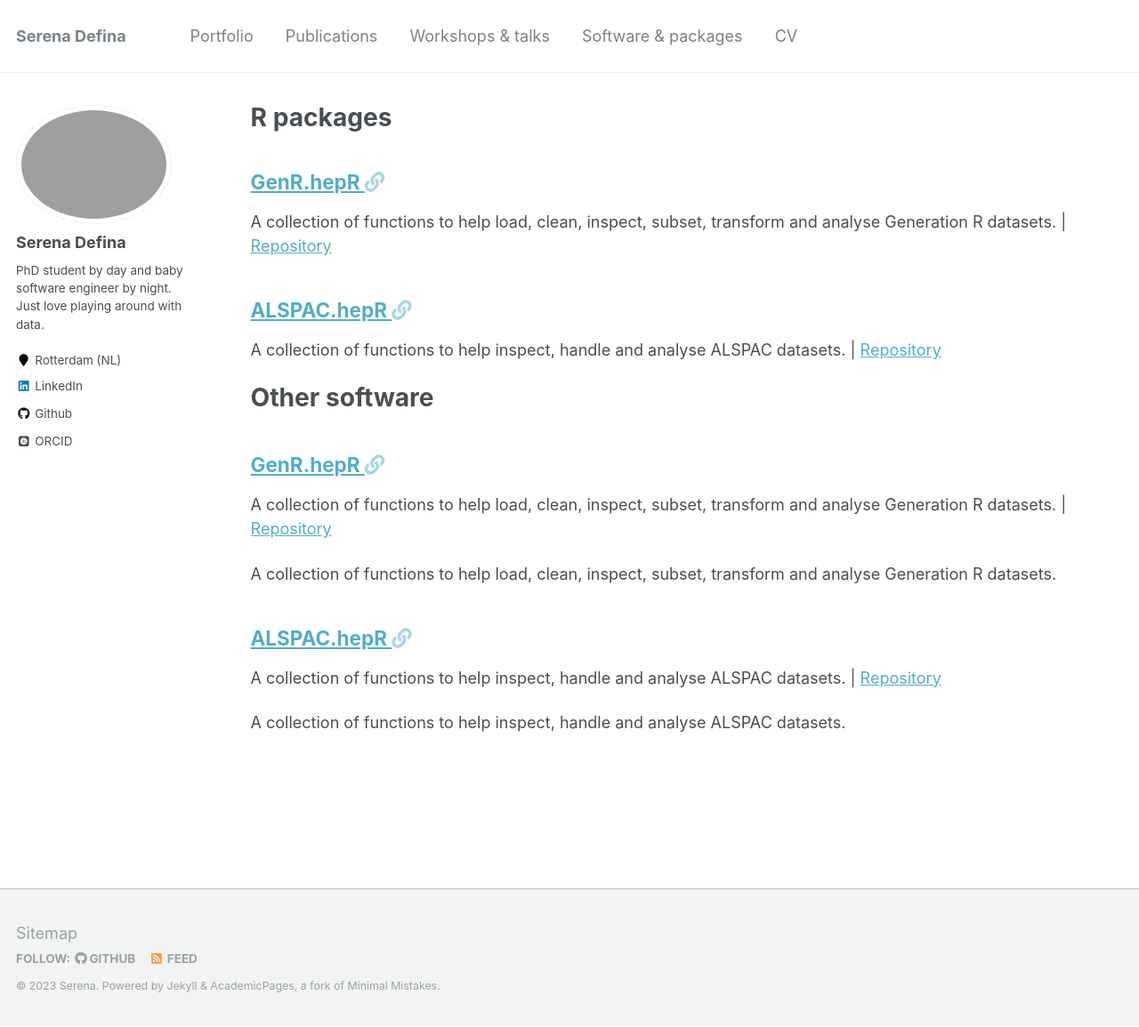
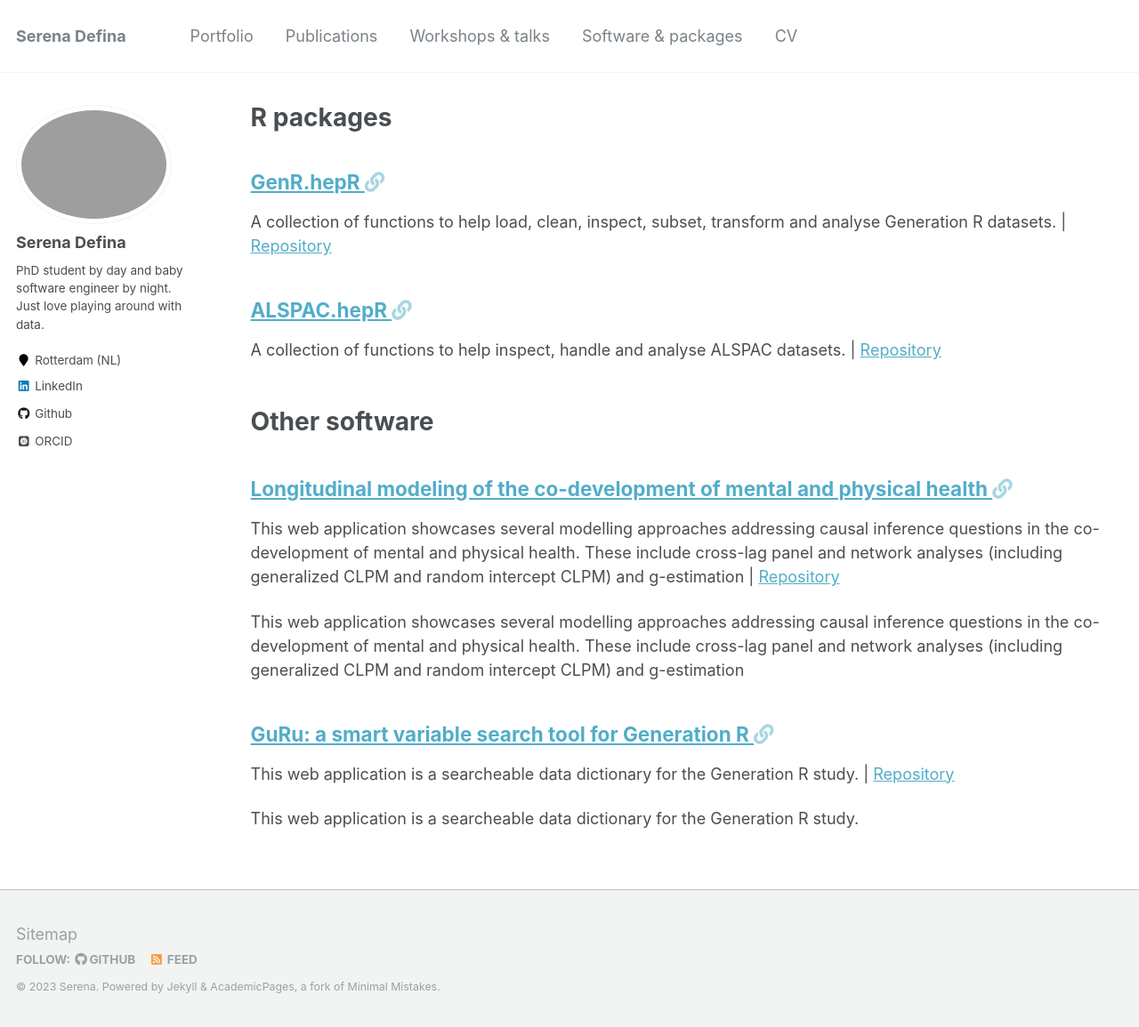
Before and after one commit to SereDef/seredef.github.io, a Jekyll site: the page built from _pages/software.html, in a window 1280 px wide and 1155 px high. Shown: the whole window at 89% size. Built offline with Jekyll 4.4.1, drawn with Linux system fonts in a browser that asks for light colours; some web fonts are replaced.

Commit message:
add software pages

```diff
--- a/_pages/software.html
+++ b/_pages/software.html
@@ -12,9 +12,8 @@ author_profile: true
 {% endfor %}
 
 
+<br>
 <h1>
-
-
   Other software
 </h1>
 
--- /dev/null
+++ b/_software/1.GuRu.md
@@ -0,0 +1,9 @@
+---
+title: 'GuRu: a smart variable search tool for Generation R'
+collection: software
+link: https://github.com/SereDef/GenR-metadata-app
+permalink: /software/1.GuRu
+excerpt: 'This web application is a searcheable data dictionary for the Generation R study.'
+date: 2023-11-12
+repo_url: 'https://github.com/SereDef/GenR-metadata-app'
+---
--- a/_software/2.ALSPAC.helpR-package.md
+++ /dev/null
@@ -1,11 +0,0 @@
----
-title: 'ALSPAC.hepR'
-collection: software
-link: https://github.com/SereDef/ALSPAC.helpR
-excerpt: 'A collection of functions to help inspect, handle and analyse ALSPAC datasets.'
-date: 2023-11-11
-repo_url: 'https://github.com/SereDef/ALSPAC.helpR'
-tags:
-  - data handling
-  - longitudinal modeling
----
--- /dev/null
+++ b/_software/2.Longitudinal-models.md
@@ -0,0 +1,11 @@
+---
+title: 'Longitudinal modeling of the co-development of mental and physical health'
+collection: software
+link: https://longit-comorbidity.onrender.com
+permalink: /software/2.Longitudinal-models
+excerpt: 'This web application showcases several modelling approaches addressing causal inference questions in
+the co-development of mental and physical health. These include cross-lag panel and network analyses (including
+generalized CLPM and random intercept CLPM) and g-estimation'
+date: 2023-11-12
+repo_url: 'https://github.com/SereDef/comorb-longit-project'
+---
```
Also changed, not shown: _packages/1.GenR.helpR-package.md (+1 -2 lines), _packages/2.ALSPAC.helpR-package.md (+1 -1 lines), _software/1.GenR.helpR-package.md (deleted, +0 -22 lines).
